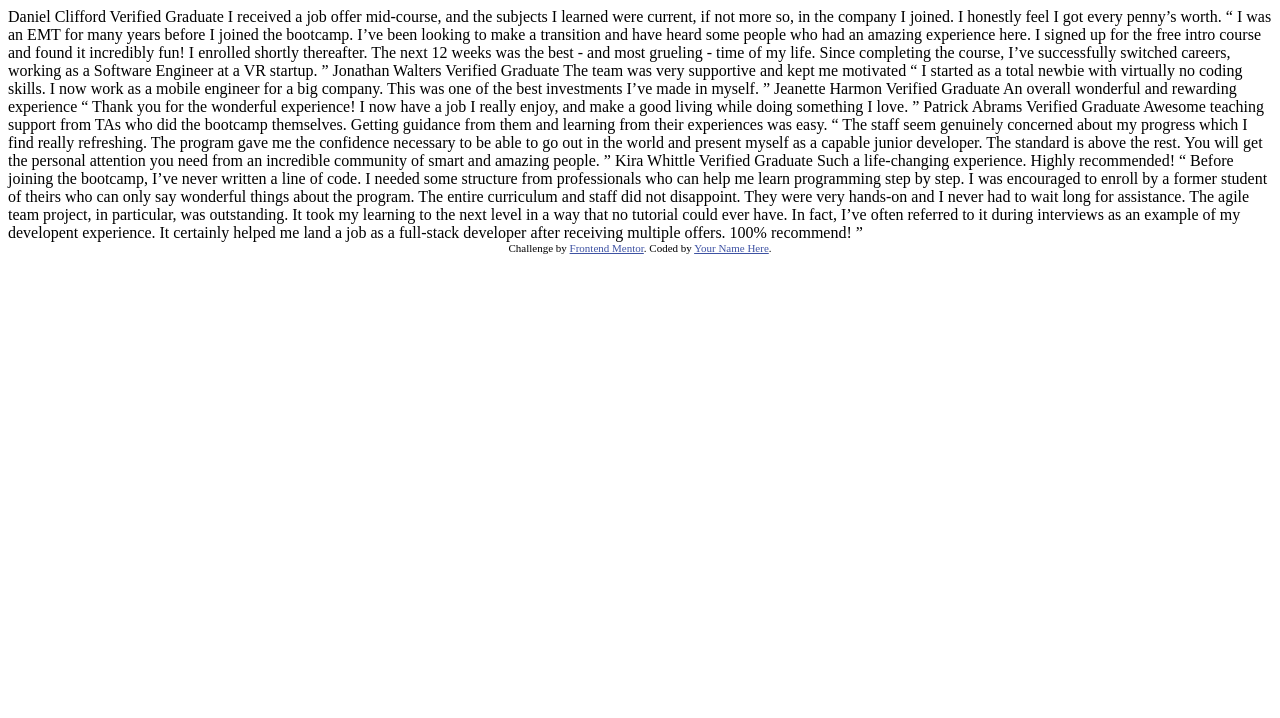
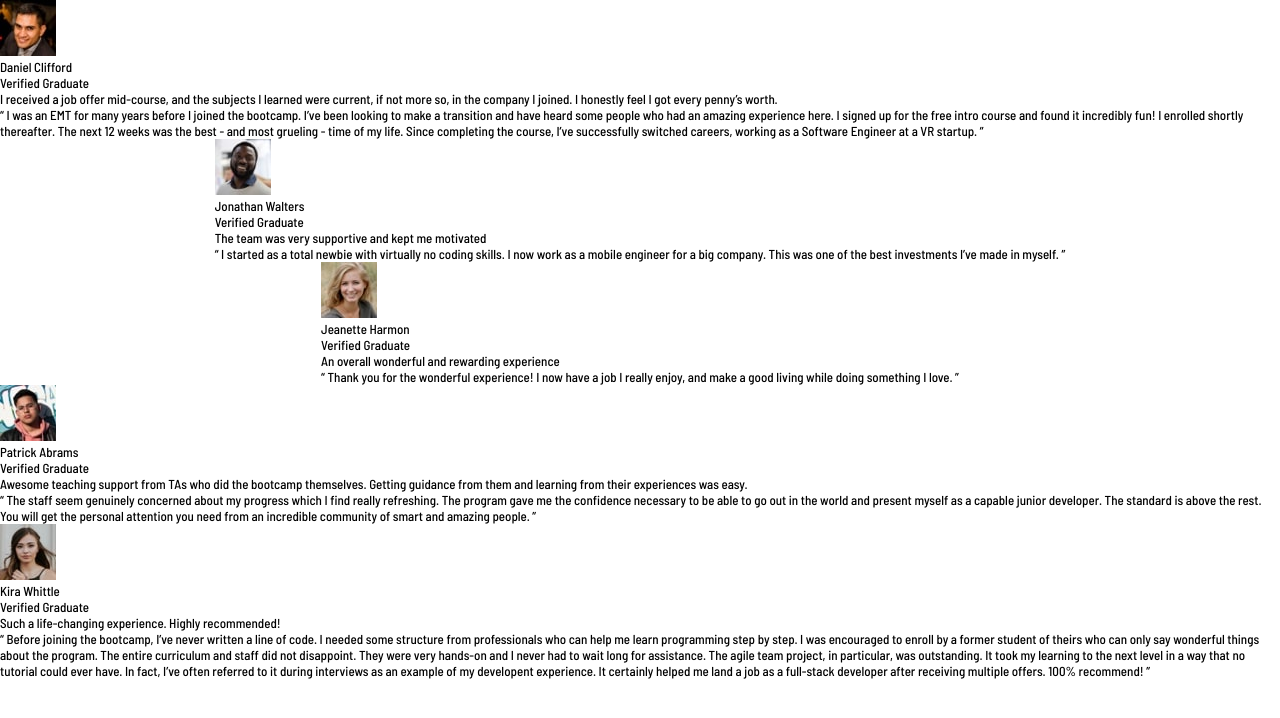
Before and after one commit to serhii-bielik/fm-testimonials-grid-section-main, a plain HTML site: page index.html in a window 1280 px wide. Drawn offline with Linux system fonts and the light colour scheme.

Commit message:
add basic html layout

```diff
--- a/index.html
+++ b/index.html
@@ -1,76 +1,136 @@
 <!DOCTYPE html>
 <html lang="en">
   <head>
-  <meta charset="UTF-8">
-  <meta name="viewport" content="width=device-width, initial-scale=1.0"> <!-- displays site properly based on user's device -->
-
-  <link rel="icon" type="image/png" sizes="32x32" href="./images/favicon-32x32.png">
-
+    <meta charset="UTF-8" />
+    <meta name="viewport" content="width=device-width, initial-scale=1.0" />
+    <link
+      rel="icon"
+      type="image/png"
+      sizes="32x32"
+      href="./images/favicon-32x32.png"
+    />
     <title>Frontend Mentor | [Challenge Name Here]</title>
-
-  <!-- Feel free to remove these styles or customise in your own stylesheet 👍 -->
-  <style>
-    .attribution { font-size: 11px; text-align: center; }
-    .attribution a { color: hsl(228, 45%, 44%); }
-  </style>
+    <link rel="stylesheet" href="style.css" />
   </head>
   <body>
-  Daniel Clifford
-  Verified Graduate
+    <main class="container">
+      <article class="content">
+        <header class="content__header">
+          <img src="./images/image-daniel.jpg" class="content__header-avatar" />
+          <div class="content__header-user">
+            <div class="content__header-user-name">Daniel Clifford</div>
+            <div class="content__header-verified">Verified Graduate</div>
+          </div>
+          <div class="content__user-highlight">
+            I received a job offer mid-course, and the subjects I learned were
+            current, if not more so, in the company I joined. I honestly feel I
+            got every penny’s worth.
+          </div>
+          <p class="content__user-story">
+            “ I was an EMT for many years before I joined the bootcamp. I’ve
+            been looking to make a transition and have heard some people who had
+            an amazing experience here. I signed up for the free intro course
+            and found it incredibly fun! I enrolled shortly thereafter. The next
+            12 weeks was the best - and most grueling - time of my life. Since
+            completing the course, I’ve successfully switched careers, working
+            as a Software Engineer at a VR startup. ”
+          </p>
+        </header>
+      </article>
 
-  I received a job offer mid-course, and the subjects I learned were current, if not more so,
-  in the company I joined. I honestly feel I got every penny’s worth.
+      <article class="content">
+        <header class="content__header">
+          <img
+            src="./images/image-jonathan.jpg"
+            class="content__header-avatar"
+          />
+          <div class="content__header-user">
+            <div class="content__header-user-name">Jonathan Walters</div>
+            <div class="content__header-verified">Verified Graduate</div>
+          </div>
+          <div class="content__user-highlight">
+            The team was very supportive and kept me motivated
+          </div>
+          <p class="content__user-story">
+            “ I started as a total newbie with virtually no coding skills. I now
+            work as a mobile engineer for a big company. This was one of the
+            best investments I’ve made in myself. ”
+          </p>
+        </header>
+      </article>
 
-  “ I was an EMT for many years before I joined the bootcamp. I’ve been looking to make a
-  transition and have heard some people who had an amazing experience here. I signed up
-  for the free intro course and found it incredibly fun! I enrolled shortly thereafter.
-  The next 12 weeks was the best - and most grueling - time of my life. Since completing
-  the course, I’ve successfully switched careers, working as a Software Engineer at a VR startup. ”
+      <article class="content">
+        <header class="content__header">
+          <img
+            src="./images/image-jeanette.jpg"
+            class="content__header-avatar"
+          />
+          <div class="content__header-user">
+            <div class="content__header-user-name">Jeanette Harmon</div>
+            <div class="content__header-verified">Verified Graduate</div>
+          </div>
+          <div class="content__user-highlight">
+            An overall wonderful and rewarding experience
+          </div>
+          <p class="content__user-story">
+            “ Thank you for the wonderful experience! I now have a job I really
+            enjoy, and make a good living while doing something I love. ”
+          </p>
+        </header>
+      </article>
 
-  Jonathan Walters
-  Verified Graduate
+      <article class="content">
+        <header class="content__header">
+          <img
+            src="./images/image-patrick.jpg"
+            class="content__header-avatar"
+          />
+          <div class="content__header-user">
+            <div class="content__header-user-name">Patrick Abrams</div>
+            <div class="content__header-verified">Verified Graduate</div>
+          </div>
+          <div class="content__user-highlight">
+            Awesome teaching support from TAs who did the bootcamp themselves.
+            Getting guidance from them and learning from their experiences was
+            easy.
+          </div>
+          <p class="content__user-story">
+            “ The staff seem genuinely concerned about my progress which I find
+            really refreshing. The program gave me the confidence necessary to
+            be able to go out in the world and present myself as a capable
+            junior developer. The standard is above the rest. You will get the
+            personal attention you need from an incredible community of smart
+            and amazing people. ”
+          </p>
+        </header>
+      </article>
 
-  The team was very supportive and kept me motivated
-
-  “ I started as a total newbie with virtually no coding skills. I now work as a mobile engineer
-  for a big company. This was one of the best investments I’ve made in myself. ”
-
-  Jeanette Harmon
-  Verified Graduate
-
-  An overall wonderful and rewarding experience
-
-  “ Thank you for the wonderful experience! I now have a job I really enjoy, and make a good living
-  while doing something I love. ”
-
-  Patrick Abrams
-  Verified Graduate
-
-  Awesome teaching support from TAs who did the bootcamp themselves. Getting guidance from them and
-  learning from their experiences was easy.
-
-  “ The staff seem genuinely concerned about my progress which I find really refreshing. The program
-  gave me the confidence necessary to be able to go out in the world and present myself as a capable
-  junior developer. The standard is above the rest. You will get the personal attention you need from
-  an incredible community of smart and amazing people. ”
-
-  Kira Whittle
-  Verified Graduate
-
+      <article class="content">
+        <header class="content__header">
+          <img src="./images/image-kira.jpg" class="content__header-avatar" />
+          <div class="content__header-user">
+            <div class="content__header-user-name">Kira Whittle</div>
+            <div class="content__header-verified">Verified Graduate</div>
+          </div>
+          <div class="content__user-highlight">
             Such a life-changing experience. Highly recommended!
-
-  “ Before joining the bootcamp, I’ve never written a line of code. I needed some structure from
-  professionals who can help me learn programming step by step. I was encouraged to enroll by a former
-  student of theirs who can only say wonderful things about the program. The entire curriculum and staff
-  did not disappoint. They were very hands-on and I never had to wait long for assistance. The agile team
-  project, in particular, was outstanding. It took my learning to the next level in a way that no tutorial
-  could ever have. In fact, I’ve often referred to it during interviews as an example of my developent
-  experience. It certainly helped me land a job as a full-stack developer after receiving multiple offers.
-  100% recommend! ”
-
-  <div class="attribution">
-    Challenge by <a href="https://www.frontendmentor.io?ref=challenge" target="_blank">Frontend Mentor</a>.
-    Coded by <a href="#">Your Name Here</a>.
           </div>
+          <p class="content__user-story">
+            “ Before joining the bootcamp, I’ve never written a line of code. I
+            needed some structure from professionals who can help me learn
+            programming step by step. I was encouraged to enroll by a former
+            student of theirs who can only say wonderful things about the
+            program. The entire curriculum and staff did not disappoint. They
+            were very hands-on and I never had to wait long for assistance. The
+            agile team project, in particular, was outstanding. It took my
+            learning to the next level in a way that no tutorial could ever
+            have. In fact, I’ve often referred to it during interviews as an
+            example of my developent experience. It certainly helped me land a
+            job as a full-stack developer after receiving multiple offers. 100%
+            recommend! ”
+          </p>
+        </header>
+      </article>
+    </main>
   </body>
 </html>
--- /dev/null
+++ b/style.css
@@ -0,0 +1,31 @@
+@import url('https://fonts.googleapis.com/css2?family=Barlow+Semi+Condensed:wght@500;600&display=swap');
+
+*,
+*::before,
+*::after {
+  box-sizing: border-box;
+  margin: 0;
+  padding: 0;
+}
+
+:root {
+  --clr-violet: hsl(263, 55%, 52%);
+  --clr-grayish-blue: hsl(217, 19%, 35%);
+  --clr-blackish-blue: hsl(219, 29%, 14%);
+  --clr-white: hsl(0, 0%, 100%);
+  --clr-light-gray: hsl(0, 0%, 81%);
+  --clr-light-grayish-blue: hsl(210, 46%, 95%);
+}
+
+body {
+  font-family: 'Barlow Semi Condensed', sans-serif;
+  font-weight: 500;
+  font-size: 13px;
+}
+
+.container {
+  display: flex;
+  flex-direction: column;
+  justify-content: center;
+  align-items: center;
+}
```
Also changed, not shown: 2 other files. Lines whose indentation alone changed are shown as unchanged.
